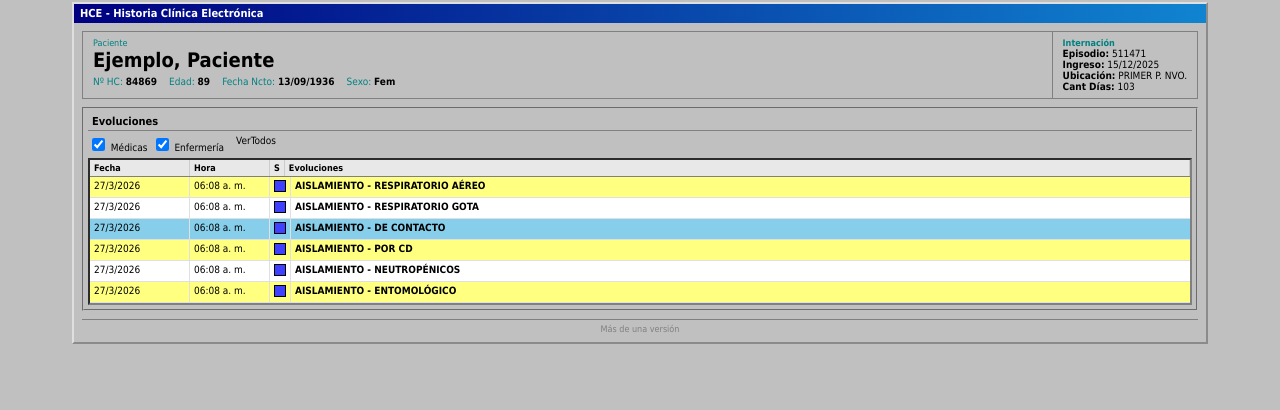
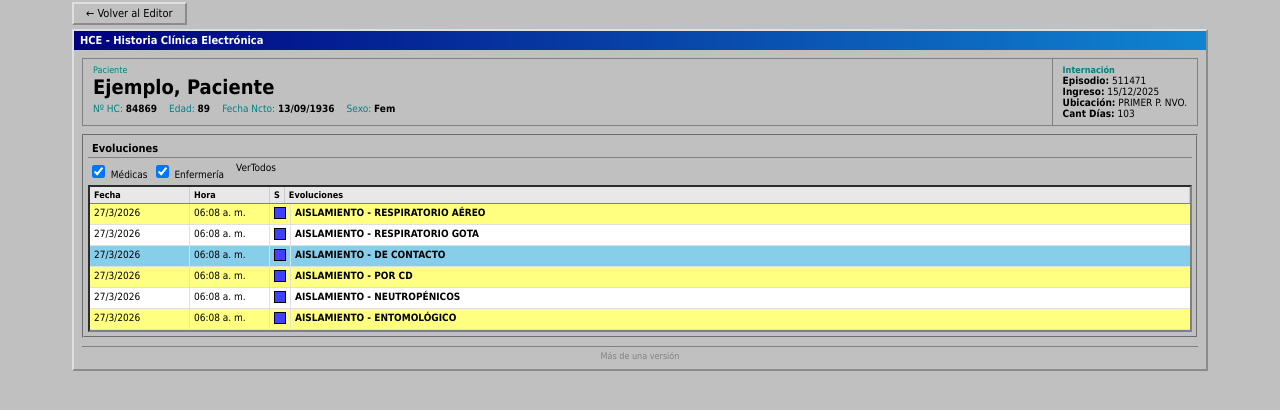
Before and after one commit to JonaFAL/sisgh-mockups, a React (Vite) app: page / in a window 1280 px wide. Both pictures are taken after a click on the button "👁️ Preview". Shown: the top 410 px of the page. Built offline with nearby package versions, Linux system fonts and the light colour scheme.

Commit message:
fix: add back button from HCE preview to editor

```diff
--- a/src/App.jsx
+++ b/src/App.jsx
@@ -499,8 +499,9 @@ function SisghRegistroView({registro, sheetUrl, onBack, colWidths, onColWidthsCh
 }
 
 // HCE Portal for user
-function SisghHCEPortal({project, onSelectRegistro}) {
+function SisghHCEPortal({project, onSelectRegistro, onBack}) {
   return <div style={{fontFamily:F,fontSize:"11px",background:"#c0c0c0",minHeight:"100vh",padding:"2px"}}>
+    {onBack && <div style={{marginBottom:"4px"}}><VBtn onClick={onBack}>← Volver al Editor</VBtn></div>}
     <div style={{border:"2px outset #dfdfdf",background:"#c0c0c0"}}>
       <div style={{background:"linear-gradient(90deg,#000080,#1084d0)",color:"#fff",fontWeight:"bold",fontSize:"11px",padding:"3px 6px"}}>
         HCE - Historia Clínica Electrónica
@@ -703,7 +704,7 @@ export default function App() {
     colWidths={project.colWidths} onBack={activeRegs.length>1?()=>setMode("viewer_hce"):null}/>;
 
   // === EDITOR PREVIEW ===
-  if (mode === "preview_hce") return <SisghHCEPortal project={project} onSelectRegistro={idx=>{setSelectedRegIdx(idx);setMode("preview_registro");}}/>;
+  if (mode === "preview_hce") return <SisghHCEPortal project={project} onBack={()=>setMode("editor")} onSelectRegistro={idx=>{setSelectedRegIdx(idx);setMode("preview_registro");}}/>;
   if (mode === "preview_registro") return <SisghRegistroView registro={project.registros[selectedRegIdx]} sheetUrl={project.sheetUrl}
     colWidths={project.colWidths} onColWidthsChange={cw=>setProject(p=>({...p,colWidths:cw}))}
     onBack={()=>setMode(project.registros.length>1?"preview_hce":"editor")}/>;
```
